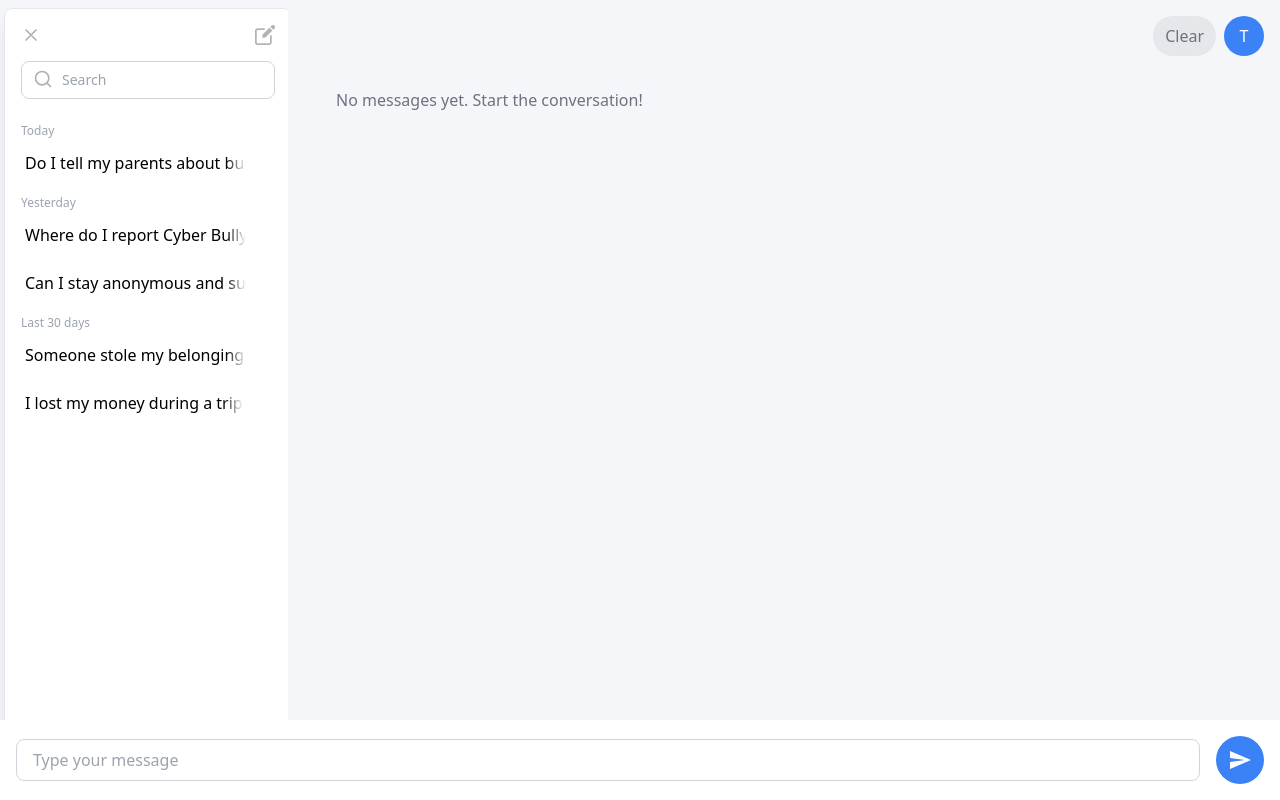
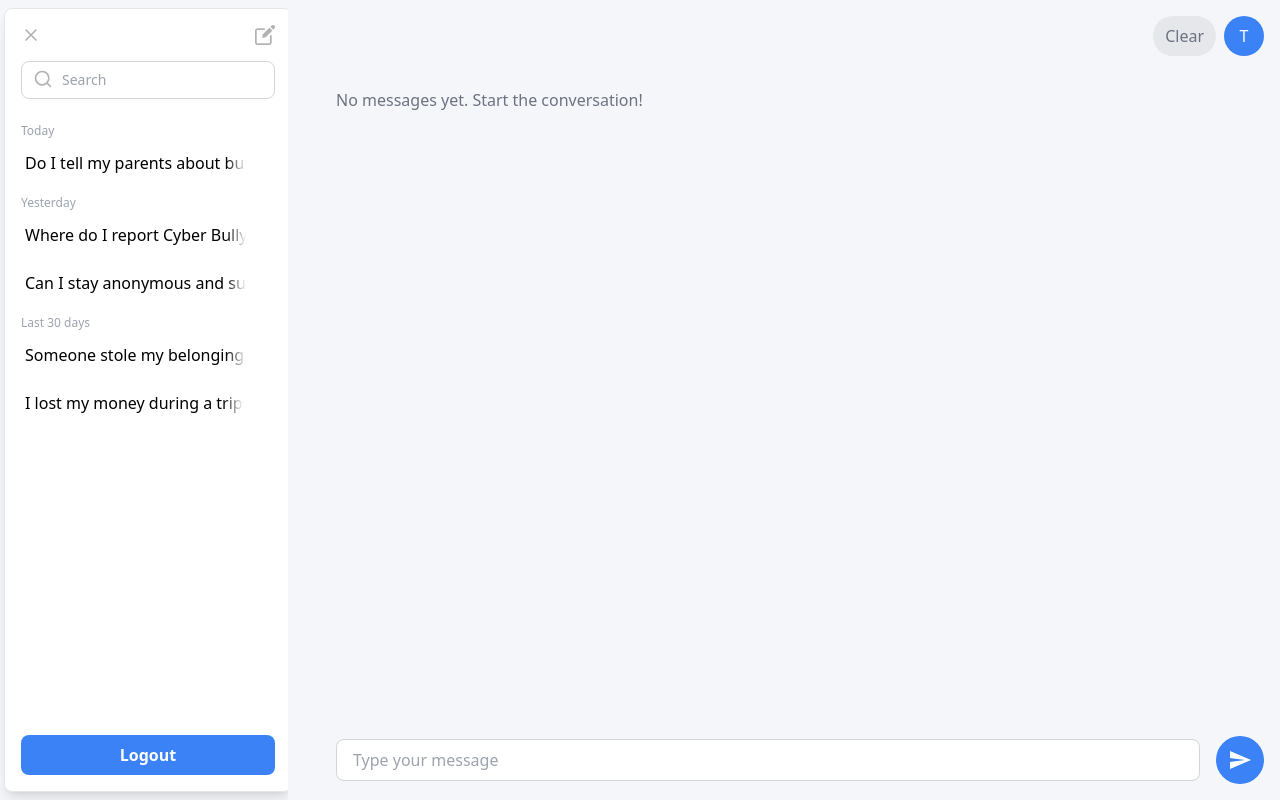
Before and after one commit to TasmiyahTaj/Law_Hackathon, a React (Create React App) app in the folder frontend/: page /chat in a window 1280 px wide. Built offline with nearby package versions, Linux system fonts and the light colour scheme.

Commit message:
amended formating

```diff
--- a/frontend/src/view/chat/chat.jsx
+++ b/frontend/src/view/chat/chat.jsx
@@ -44,19 +44,20 @@ export default function Chat() {
   // Send message functionality
   const handleSendMessage = async () => {
     if (message.trim()) {
-      const userMessage = { message, date: "Today" };
+      const userMessage = { message, date: "Now" };
       setMessages([...messages, userMessage]);
 
       // If it's the first message, add it to the sidebar history
       if (messages.length === 0) {
         setChatHistory([
+
           {
             id: chatHistory.length + 1,
             date: "Now",
             message: message,
             active: false,
           },
-          ...chatHistory,
+           ...chatHistory,
         ]);
       }
 
@@ -183,14 +184,12 @@ export default function Chat() {
                 </div>
               ))
             ) : (
-              <p className="text-gray-500">
-                No messages yet. Start the conversation!
-              </p>
+              <p className="text-gray-500">No messages yet. Start the conversation!</p>
             )}
           </div>
 
           {/* Chat Input Area */}
-          <div className="p-4 flex items-center space-x-4 bg-white fixed bottom-0 left-0 right-0 shadow-lg">
+          <div className="p-4 flex items-center space-x-4">
             <input
               type="text"
               value={message}
```
